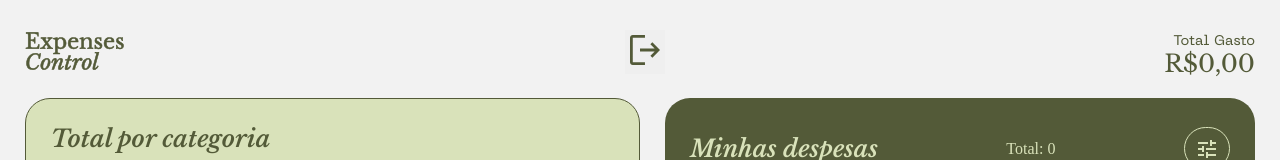
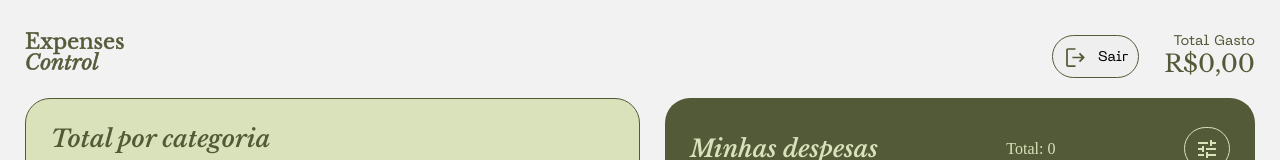
Before and after one commit to GabrielMuehlbauer/ExpensesControl, a React (Vite) app in the folder expenses-control-front-end/: page / in a window 1280 px wide. Shown: the top 160 px of the page. Built offline with nearby package versions, Linux system fonts and the light colour scheme; no server answers; sample sign-in values are in the browser's storage.

Commit message:
Avanços visuais no botão de logout

```diff
--- a/expenses-control-front-end/src/components/Header/Header.jsx
+++ b/expenses-control-front-end/src/components/Header/Header.jsx
@@ -11,16 +11,22 @@ function Header({ valorTotal }) {
     return (
         <header className={styles.headerContent}>
             <img src={logoExpensesControl} alt="logo" />
-            <button
+
+            <div className={styles.totalValueContainer}>
+                <div className={styles.logoutContainer}>
+                <button
                 onClick={signOut}
                 title="Sair do sistema"
                 className={styles.logoutButton}
             >
                 <img src={logout} alt="Sair" />
+                <span className={styles.logoutText}>Sair</span>
             </button>
-            <div className={styles.totalValueContainer}>
+            </div>
+            <div>
                 <p>Total Gasto</p>
                 <h2 className={styles.totalValue}>R${valorTotal.toFixed(2).replace('.', ',')}</h2>
+                </div>
             </div>
         </header>
     )
--- a/expenses-control-front-end/src/components/Header/Header.module.css
+++ b/expenses-control-front-end/src/components/Header/Header.module.css
@@ -13,6 +13,8 @@
     text-align: right;
     color: var(--faded-yellowish-green);
     padding-top: 10px;
+    display: flex;
+    gap: 25px;
 }
 
 .totalValueContainer p {
@@ -24,3 +26,24 @@
     font-family: var(--font-family-header);
     font-weight: 400;
 }
+
+header button {
+    border: 1px solid var(--faded-yellowish-green);
+    padding: 9px 10px 7px 10px;
+    border-radius: 25px;
+    justify-content: center;
+    display: flex;
+    align-items: center;
+    text-align: center;
+    gap: 5px;
+}
+
+header button img {
+    width: 25px;
+}
+
+.logoutText {
+    margin-left: 5px;
+    font-family: var(--font-family-accent);
+    font-size: 14px;
+}
```
Also changed, not shown: 1 other file (tests, documents, lock files or other folders).
